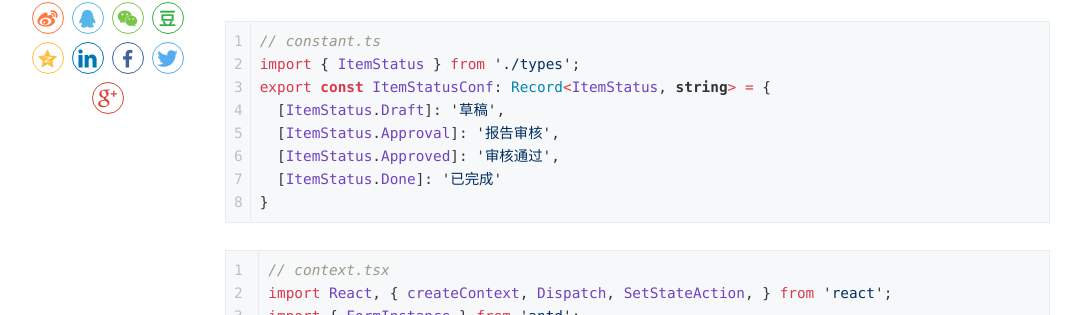
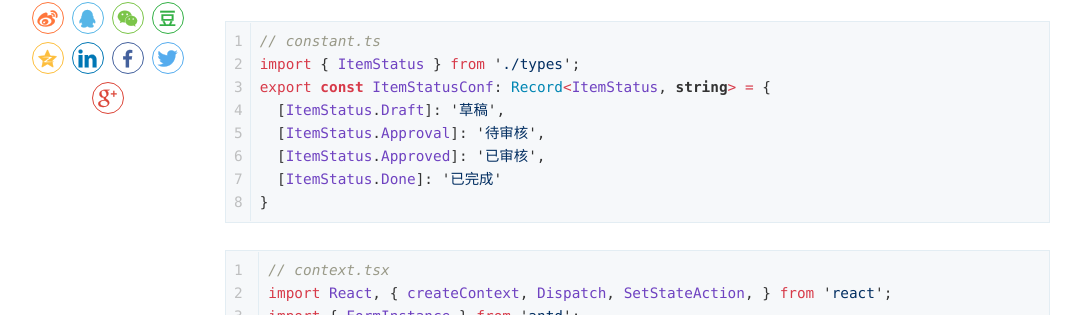
Before and after one commit to kothing/kothing.github.io, a Jekyll site: the page built from _posts/2021-03-16-react-createContext-typescript.md, in a window 1280 px wide and 900 px high, scrolled down 1266 px. Shown: the part 135-450 px from the top of the window, without its empty margins (50-1131 px from the left). Built offline with Jekyll 4.4.1, drawn with Linux system fonts in a browser that asks for light colours; nearby versions of some CDN libraries; comment, search, counter and statistics services are not loaded.

Commit message:
Update 2021-03-16-react-createContext-typescript.md

````diff
--- a/_posts/2021-03-16-react-createContext-typescript.md
+++ b/_posts/2021-03-16-react-createContext-typescript.md
@@ -38,8 +38,8 @@ export enum ItemStatus {
 import { ItemStatus } from './types';
 export const ItemStatusConf: Record<ItemStatus, string> = {
   [ItemStatus.Draft]: '草稿',
-  [ItemStatus.Approval]: '报告审核',
-  [ItemStatus.Approved]: '审核通过',
+  [ItemStatus.Approval]: '待审核',
+  [ItemStatus.Approved]: '已审核',
   [ItemStatus.Done]: '已完成'
 }
 ```
````
